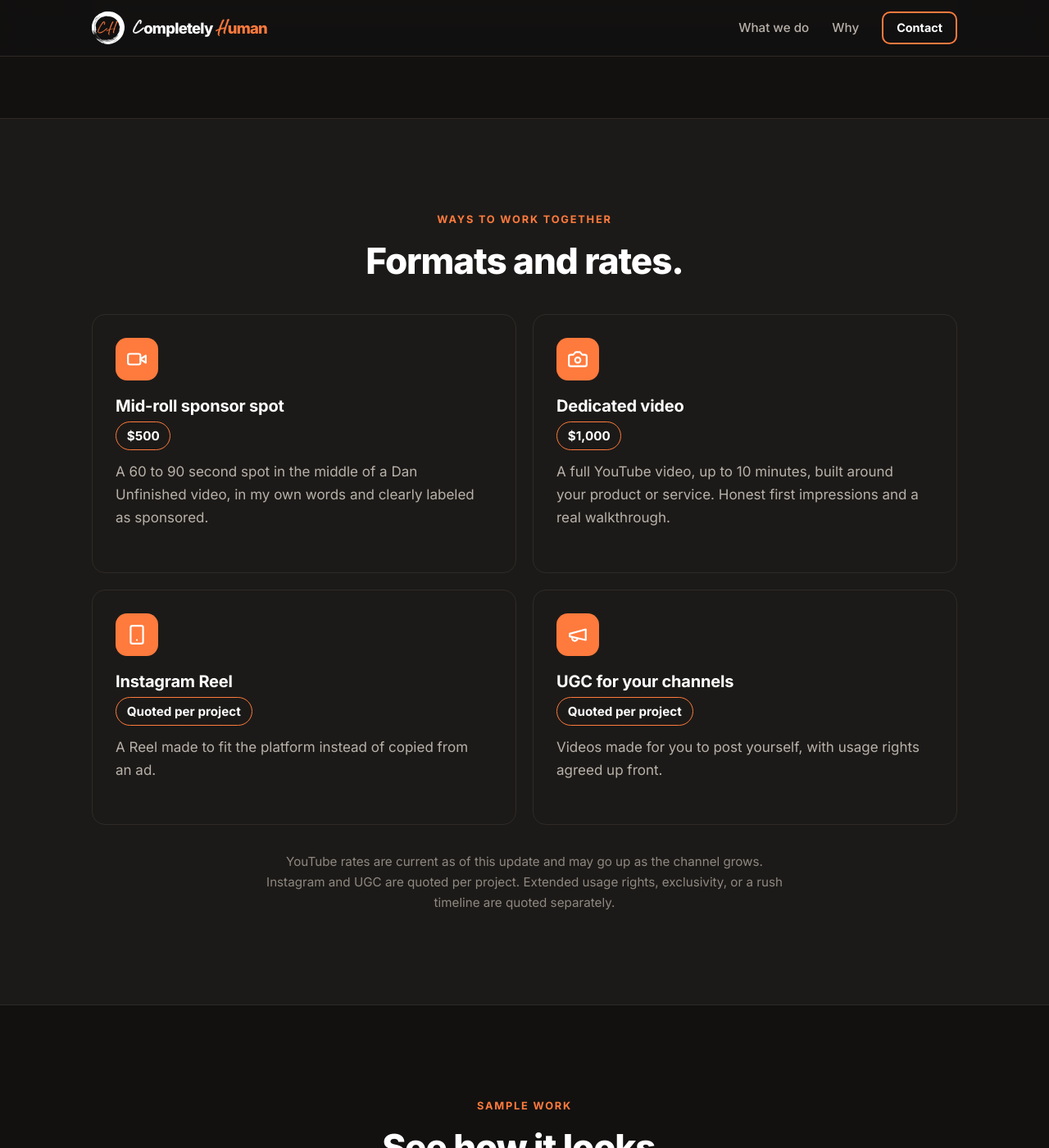
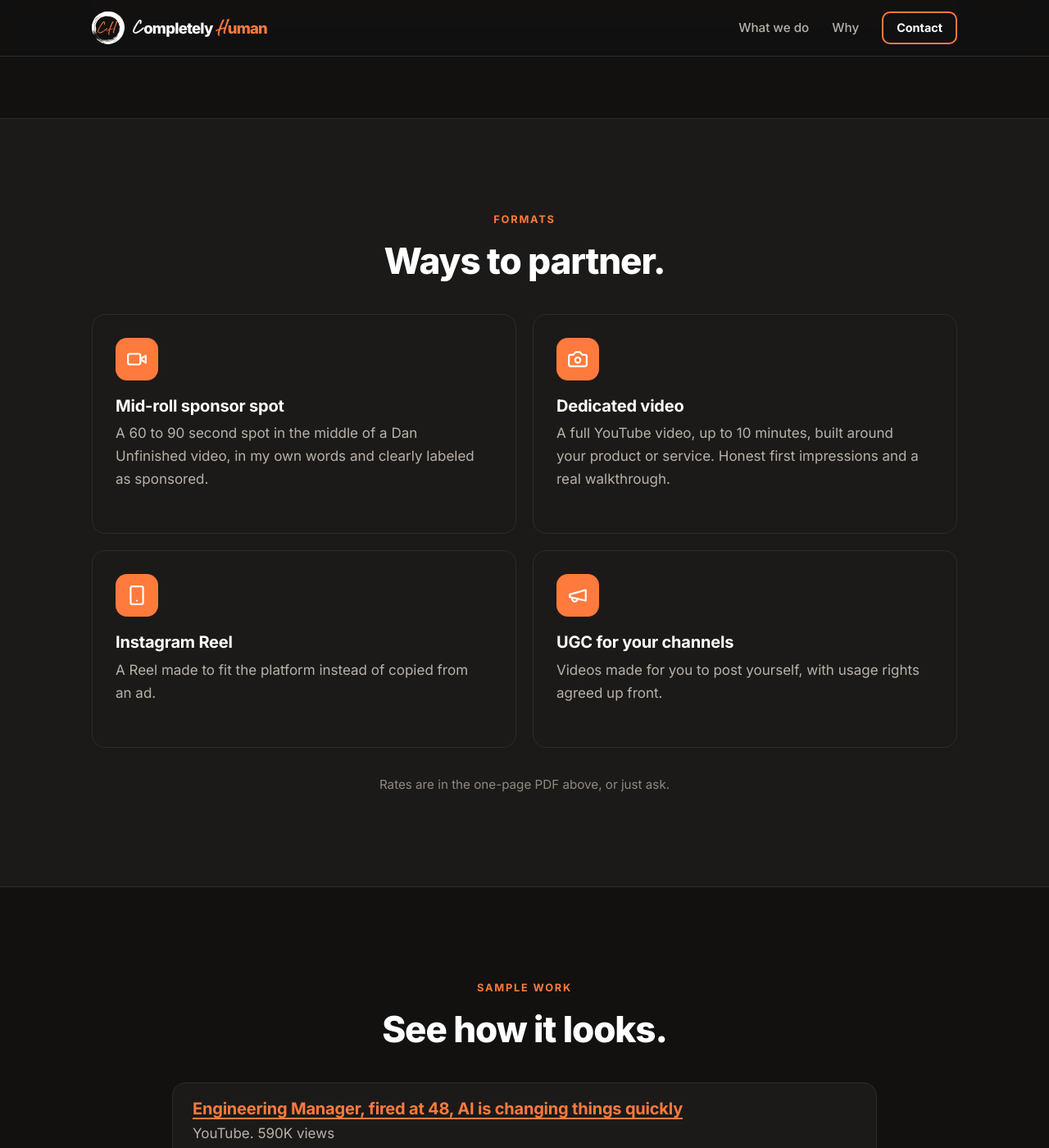
Before and after one commit to dbough/becompletelyhuman.com, a Jekyll site: the page built from media-kit/index.html, in a window 1280 px wide and 1400 px high, scrolled down 2145 px. Shown: the whole window at 82% size. Built offline with Jekyll 4.4.1, drawn with Linux system fonts in a browser that asks for light colours.

Commit message:
Media kit page: hide rates, keep them on the PDF
Co-Authored-By: Claude Sonnet 5.5 <noreply@anthropic.com>
Claude-Session: https://claude.ai/code/session_01FtJnZsYneABPk6sxffEzGe

```diff
--- a/media-kit/index.html
+++ b/media-kit/index.html
@@ -105,8 +105,8 @@ noindex: true
   <section class="section section--band" aria-labelledby="offers-title">
     <div class="container">
       <header class="section__header">
-        <p class="eyebrow">Ways to work together</p>
-        <h2 id="offers-title">Formats and rates.</h2>
+        <p class="eyebrow">Formats</p>
+        <h2 id="offers-title">Ways to partner.</h2>
       </header>
 
       <ul class="card-grid card-grid--two" role="list">
@@ -114,14 +114,11 @@ noindex: true
         <li class="card">
           <span class="card__icon" aria-hidden="true">{% include icon.html name=o.icon %}</span>
           <h3 class="card__title">{{ o.title }}</h3>
-          <p class="card__price">{{ o.price }}</p>
           <p class="card__text">{{ o.text }}</p>
         </li>
         {%- endfor %}
       </ul>
-      {%- if kit.rates_note %}
-      <p class="note">{{ kit.rates_note }}</p>
-      {%- endif %}
+      <p class="note">Rates are in the one-page PDF above, or just ask.</p>
     </div>
   </section>
 
```
